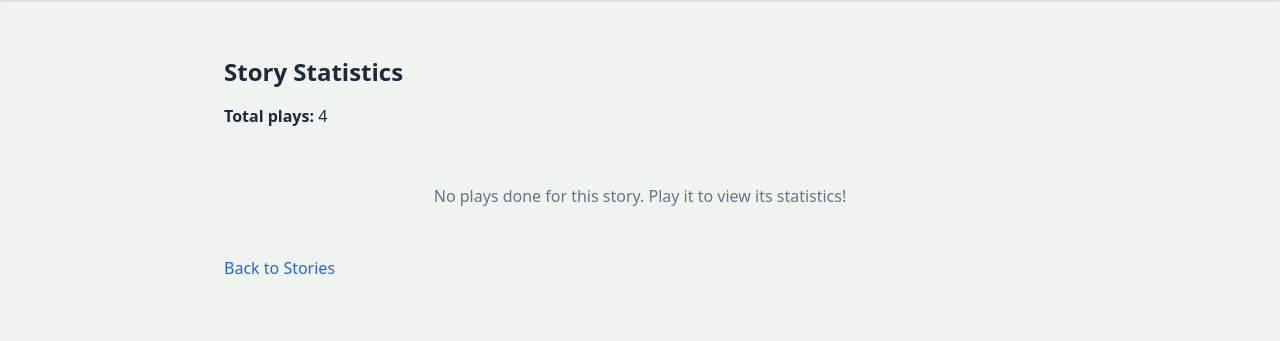
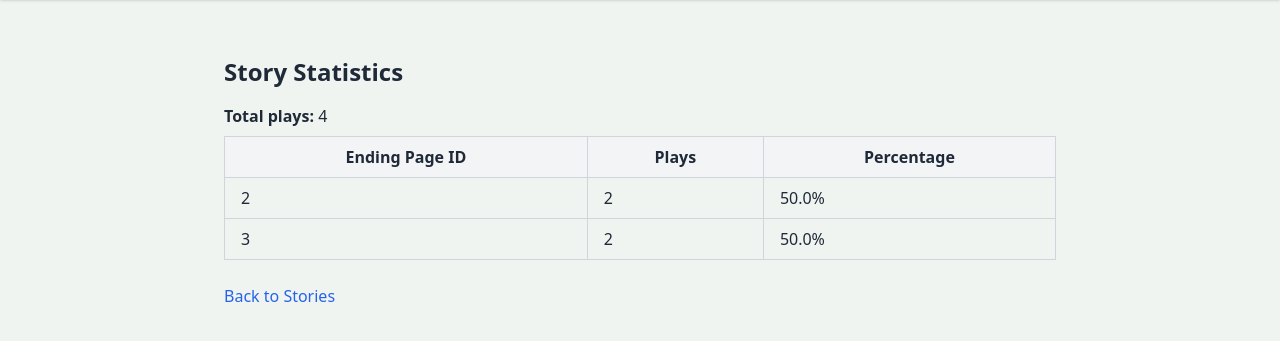
Before and after one commit to s-amiour/not-another-heros-book, a Django app: page /stats/1/ in a window 1280 px wide. Shown: the part 72-413 px from the top of the page. Run offline with Django 5.2, Linux system fonts and the light colour scheme; data comes from the database, SQL or seed files in the repository; both versions use the stored data as it was after the commit; some libraries are stand-ins or nearby versions.

Commit message:
feat(play&error): resolve play functionality (two urls). fix stats typo. (#12)
Co-authored-by: Sultan Amiour <sultan.amiour@epita.fr>

```diff
--- /dev/null
+++ b/django/djangoproject/djangoapp/templates/game/error.html
@@ -0,0 +1,5 @@
+{% extends "base.html" %}
+
+{% block content %}
+<h1 class="text-center mx-auto font-bold">404 Not Found</h1>
+{% endblock %}
--- a/django/djangoproject/djangoapp/templates/game/stats.html
+++ b/django/djangoproject/djangoapp/templates/game/stats.html
@@ -6,7 +6,7 @@
   <h2 class="text-2xl font-semibold mb-4">Story Statistics</h2>
   <p class="mb-2"><strong>Total plays:</strong> {{ total }}</p>
 
-  {% if not ending %}
+  {% if not endings %}
   <div class="text-center py-12 text-gray-500">
     No plays done for this story. Play it to view its statistics!
   </div>
--- a/django/djangoproject/djangoapp/templates/game/story_form.html
+++ b/django/djangoproject/djangoapp/templates/game/story_form.html
@@ -29,8 +29,7 @@
       <option value="draft" {% if story.status == 'draft' %}selected{% endif %}>Draft</option>
     </select>
 
-    <button type="submit"
-            class="px-4 py-2 bg-[#52796F] text-white rounded hover:bg-[#354F52]">
+    <button type="submit" class="px-4 py-2 bg-[#52796F] text-white rounded hover:bg-[#354F52]">
       {% if edit_as_title %} Update Story {% else %} Create Story {% endif %}
     </button>
 
--- a/django/djangoproject/djangoapp/templates/game/story_list.html
+++ b/django/djangoproject/djangoapp/templates/game/story_list.html
@@ -40,13 +40,13 @@
 
               <!-- Play -->
               {% if story.status == "published" %}
-              <a href="{% url 'story_play' story.id %}"
+              <a href="{% url 'start_story' story.id %}"
                  class="px-4 py-2 bg-green-500 text-[#FDFBF7]] rounded hover:bg-green-600">
                 Play
               </a>
               {% elif story.status == "draft" %}
-              <!-- Draft preview (does not record stats) -->
-              <a href="{% url 'story_play' story.id %}?preview=1"
+              <!-- Draft preview (does not record stats) (NOT YET) -->
+              <a href="{% url 'start_story' story.id %}?preview=1"
                  class="px-4 py-2 bg-gray-500 text-[#FDFBF7] rounded hover:bg-gray-600">
                 Preview
               </a>
--- a/django/djangoproject/djangoapp/urls.py
+++ b/django/djangoproject/djangoapp/urls.py
@@ -3,13 +3,21 @@ from . import views
 
 # Third param is used as named as variable name to be used in templates. this variables per se identifies the urlpattern in urlpatterns
 urlpatterns = [
+    # CRUD paths
     path("", views.story_list, name="story_list"),
     path("stories/create/", views.story_create, name="story_create"),
     path("stories/<int:story_id>/edit/", views.story_edit, name="story_edit"),
     path("stories/<int:story_id>/delete/", views.story_delete, name="story_delete"),
 
-    # Gameplay
-    path("play/<int:page_id>/", views.play_page, name="story_play"),
+    # - Gameplay Routes -
+    # Entry point (finds the start page -> Redirects)
+    path("stories/<int:story_id>/start/", views.start_story, name="start_story"),
 
+    # Game engine (displays a specific page)
+    # keep story_id in the URL so we can save it to the DB when the game ends
+    # path("play/<int:page_id>/", views.play_page, name="story_play"),
+    path("stories/<int:story_id>/play/<int:page_id>/", views.play_page, name="play_page"),
+
+    # Stats
     path("stats/<int:story_id>/", views.stats_view, name="stats"),
 ]
--- a/django/djangoproject/djangoapp/views.py
+++ b/django/djangoproject/djangoapp/views.py
@@ -9,11 +9,12 @@ from .services import (
 )
 
 #>> Note: The context argument property string is so important; without it, the templates won't display properly
+#>> Sultan: commented out get_session_id() and resume_paeg() for now, uncomment once level13
 
-def get_session_id(request):
-    if "session_id" not in request.session:
-        request.session["session_id"] = str(uuid.uuid4())
-    return request.session["session_id"]
+# def get_session_id(request):
+#     if "session_id" not in request.session:
+#         request.session["session_id"] = str(uuid.uuid4())
+#     return request.session["session_id"]
 
 #############  Story CRUD  #############
 
@@ -66,53 +67,58 @@ def story_delete(request, story_id):
 
 
 def start_story(request, story_id):
-    r = requests.get(f"{FLASK_URL}/stories/{story_id}/start")
-    start_page_id = r.json()["start_page_id"]
-    return redirect("play_page", page_id=start_page_id)
+    """Redirect browser to the play_page for that ID."""
+    start_page_id = get_start_page_id(story_id)
+
+    if start_page_id:
+        # Redirect to the actual game page
+        return redirect("play_page", story_id=story_id, page_id=start_page_id)
+    else:
+        # Error handling: Story has no pages yet
+        return redirect("story_list")
 
 
-def play_page(request, page_id):
-    # Get page info from Flask API
-    r = requests.get(f"{FLASK_URL}/pages/{page_id}")
-    page = r.json()
+def play_page(request, story_id, page_id):
+    """
+    1. Fetches page content (text + choices) from Flask.
+    2. Checks if it is an ENDING.
+    3. If ending -> Save stats to Django DB.
+    """
+    # A. Fetch Content
+    page_content = get_page_content(page_id)
 
-    # Determine if this is a preview (draft) mode
-    preview = request.GET.get("preview") == "1"
+    if not page_content:
+        return render(request, "game/error.html", {"message": "Page not found"})
 
-    # Auto-save progress (PlaySession)
-    session_id = get_session_id(request)
-    PlaySession.objects.update_or_create(
-        session_id=session_id,
-        story_id=page["story_id"],
-        defaults={"current_page_id": page_id}
-    )
-
-    # If it's an ending page AND not preview, record the play
-    if page["is_ending"] and not preview:
+    # Record the play if ending reached
+    if page_content.get("is_ending"):
+        # Save to Django database (anonymous play)
         Play.objects.create(
-            story_id=page["story_id"],
+            story_id=story_id,
             ending_page_id=page_id
         )
-        return render(request, "game/ending.html", {"page": page})
 
-    # Normal page display
-    return render(request, "game/play.html", {"page": page, "preview": preview})
+    # render game ui
+    return render(request, "game/play.html", {
+        "story_id": story_id,
+        "page": page_content
+    })
 
 
-def resume_story(request, story_id):
-    session_id = request.session.get("session_id")
-    if not session_id:
-        return redirect("story_list")
+# def resume_story(request, story_id):
+#     session_id = request.session.get("session_id")
+#     if not session_id:
+#         return redirect("story_list")
 
-    session = PlaySession.objects.filter(
-        session_id = session_id,
-        story_id = story_id
-    ).first()
+#     session = PlaySession.objects.filter(
+#         session_id = session_id,
+#         story_id = story_id
+#     ).first()
 
-    if session:
-        return redirect("play_page", page_id=session.current_page_id)
+#     if session:
+#         return redirect("play_page", page_id=session.current_page_id)
 
-    return redirect("start_story", story_id=story_id)
+#     return redirect("start_story", story_id=story_id)
 
 
 
--- a/flask_api/app/routes.py
+++ b/flask_api/app/routes.py
@@ -83,7 +83,7 @@ def update_story(story_id):
     story.status = data.get("status", story.status)
     story.start_page_id = data.get("start_page_id", story.start_page_id)
 
-    db.session.commit()
+    db.session.commit()  # SET
     return jsonify({"message": "Story updated"})
 
 
```
Also changed, not shown: django/djangoproject/djangoapp/templates/game/ending.html (deleted, +0 -33 lines), django/djangoproject/djangoapp/templates/game/play.html (+38 -22 lines), django/djangoproject/db.sqlite3.
